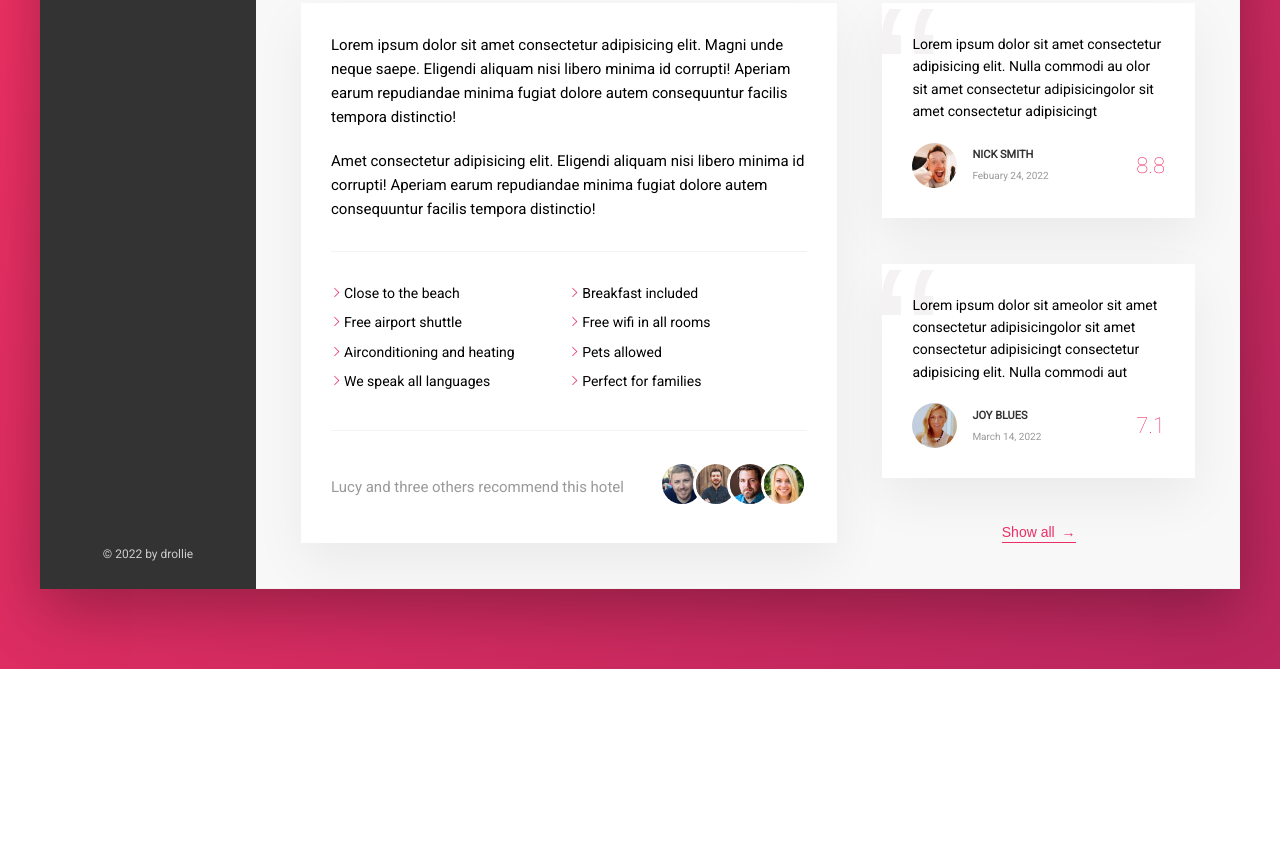
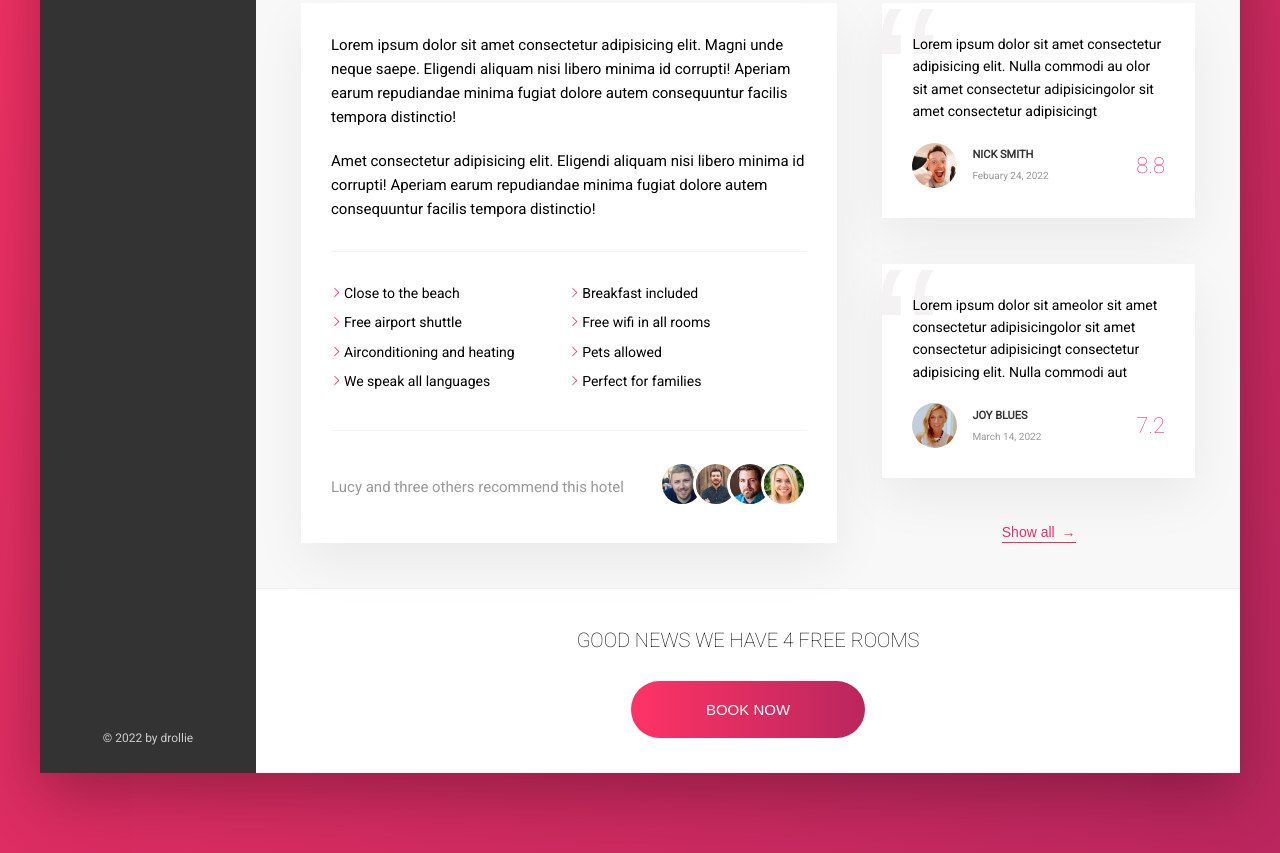
Before and after one commit to driesdriesdries/trillo, a website: page index.html in a window 1280 px wide. Shown: the part 644-1497 px from the top of the page. Before the commit the page ends 1313 px from the top, so only its background shows below. Drawn offline with Linux system fonts and the light colour scheme.

Commit message:
completed lesson 85

```diff
--- a/index.html
+++ b/index.html
@@ -198,7 +198,7 @@
                                         March 14, 2022
                                     </p>
                                 </div>
-                                <div class="review__rating">7.1</div>
+                                <div class="review__rating">7.2</div>
                             </figcaption>
                         </figure>
 
@@ -208,6 +208,18 @@
                         </button>
 
                     </figure>
+
+
+                </div>
+
+                <div class="cta">
+                    <h2 class="cta__book-now">
+                        Good news we have 4 free rooms
+                    </h2>
+                    <button class="btn">
+                        <span class="btn__visible">Book Now</span>
+                        <span class="btn__invisible">Only 4 rooms left</span>
+                    </button>
                 </div>
 
             </main>
--- a/sass/_components.scss
+++ b/sass/_components.scss
@@ -405,3 +405,64 @@
         z-index: 0;
     }
 }
+
+//CAll to action
+.cta {
+    padding: 3.5rem;
+    text-align: center;
+    background-color: #fff;
+
+    &__book-now {
+        text-transform: uppercase;
+        font-size: 2rem;
+        font-weight: 300;
+        margin-bottom: 2.5rem;
+    }
+}
+
+.btn {
+    font-size: 1.5rem;
+    border: none;
+    font-weight: 300;
+    text-transform: uppercase;
+    border-radius: 100px;
+    background-image: linear-gradient(to right, var(--color-primary-light), var(--color-primary-dark));
+    color: white;
+    position: relative;
+    overflow: hidden;
+
+    & > * {
+        display: inline-block;
+        height: 100%;
+        width: 100%;
+        transition: all .2s;
+    }
+
+    &__visible{
+        padding: 2rem 7.5rem;
+    }
+    &__invisible{
+        position: absolute;
+        left: 0;
+        top: -100%;
+        padding: 2rem 0;
+    }
+
+    &:hover {
+        background-image: linear-gradient(to right, var(--color-primary-dark), var(--color-primary-light));
+        cursor: pointer;
+    }
+
+    &:hover &__visible {
+        transform: translateY(100%);
+    }
+
+    &:hover &__invisible {
+        top: 0;
+    }
+
+    &:focus {
+        outline: none;
+        animation: pulsate 1s infinite;
+    }
+}
```
Also changed, not shown: css/style.css.
